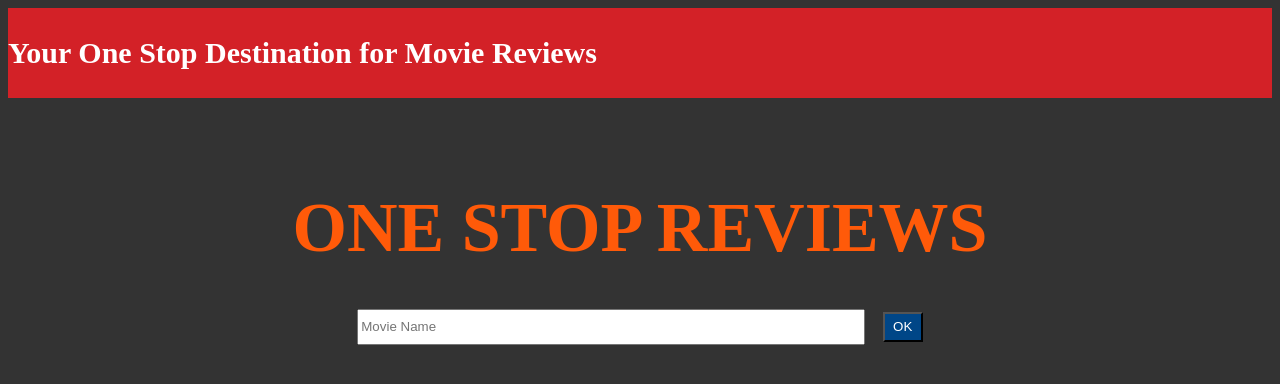
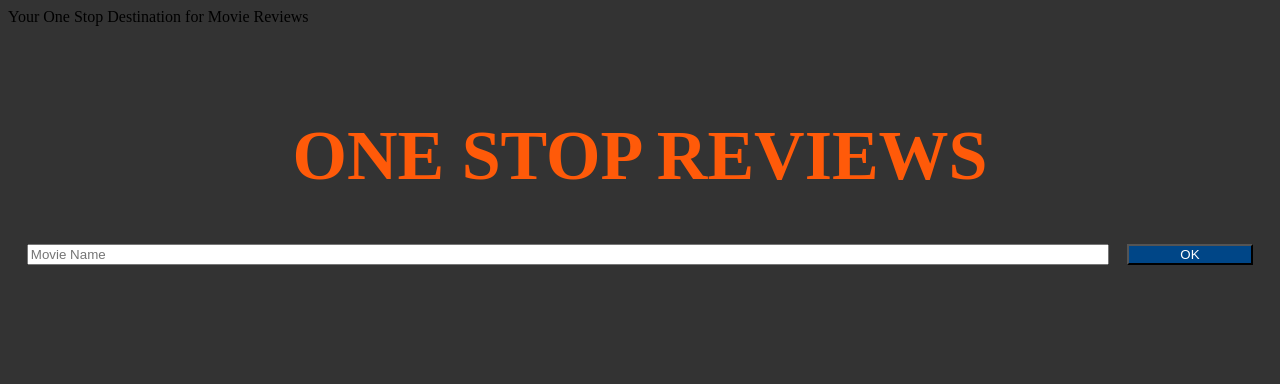
Before and after one commit to skrishnan22/one-stop-reviews, a Flask app: page / in a window 1280 px wide. Shown: the top 384 px of the page. Run offline with Flask 2, Linux system fonts and the light colour scheme.

Commit message:
Update home.html

```diff
--- a/templates/home.html
+++ b/templates/home.html
@@ -8,15 +8,15 @@
 	<link rel= "stylesheet" type= "text/css" href= "{{ url_for('static',filename='styles/home.css') }}">
 	</head>
     <body>
-      <div class="nav_bar">
+      <div class="header">
         Your One Stop Destination for Movie Reviews
       </div>
       <div class="main_content">
         ONE STOP REVIEWS
         <form action = "/review" method = "POST">
-        <input type = "text" name = "movie_name" placeholder="Movie Name" required style="width : 500px;height:30px">
+        <input type = "text" name = "movie_name" placeholder="Movie Name" required style="width: 85% ; height: 30%">
 
-          <button type = "submit" name = "formsubmit" style = "width: 40px;height:30px;background-color:#004687;color:#ffffff">OK</button>
+          <button type = "submit" name = "formsubmit" style = "width: 10% ; height: 30% ; background-color: #004687 ; color: #ffffff">OK</button>
     </form>
       </div>
     </body>
```
